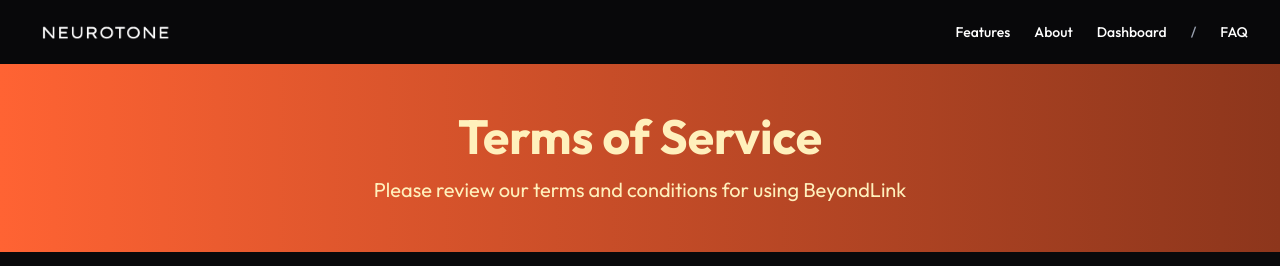
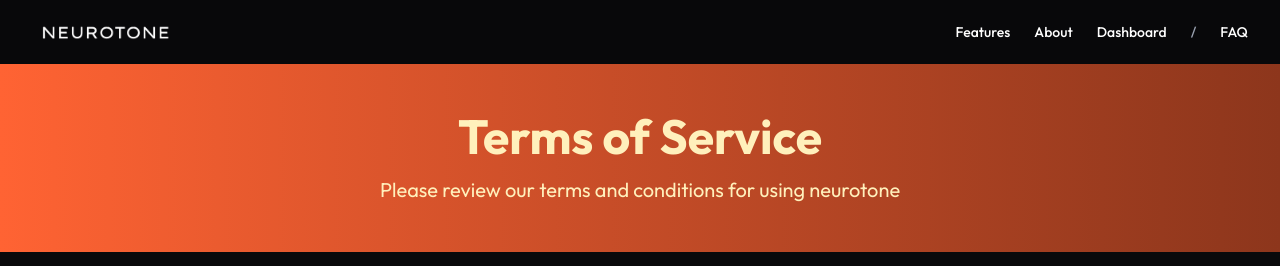
Before and after one commit to neurotone-io/neurotone-landing, a Next.js app: page /tos in a window 1280 px wide. Shown: the top 266 px of the page. Built offline with nearby package versions, Linux system fonts and the light colour scheme.

Commit message:
Updating our policy

```diff
--- a/src/app/tos/page.tsx
+++ b/src/app/tos/page.tsx
@@ -13,7 +13,7 @@ export default function TermsOfService() {
           Terms of Service
         </h1>
         <p className="mt-4 text-lg md:text-xl text-[#FFF0BC]">
-          Please review our terms and conditions for using BeyondLink
+          Please review our terms and conditions for using neurotone
         </p>
       </header>
 
```
